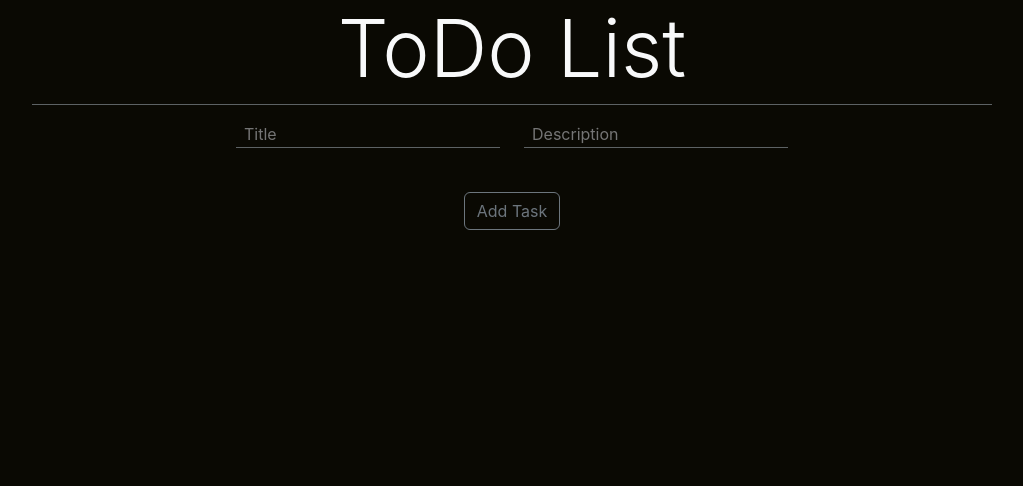
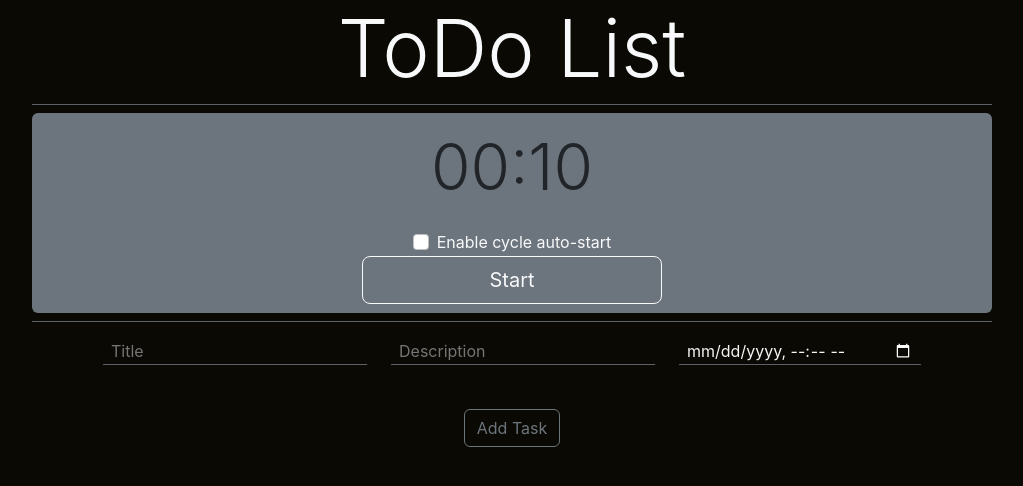
Before and after one commit to Teksiak/electron-todolist, a React (Create React App) app: page / in a window 1280 px wide. Shown: the top 486 px of the page, without its empty margins (128-1151 px from the left). Built offline with nearby package versions, Linux system fonts and the light colour scheme.

Commit message:
Add timer

```diff
--- a/src/App.css
+++ b/src/App.css
@@ -7,7 +7,7 @@
   background: transparent;
   border: none;
   border-bottom: 1px solid #5d6264;
-  color: whitesmoke;
+  color: whitesmoke !important;
 }
 
 .horizontal-line {
@@ -22,3 +22,7 @@
   width: 1px;
   background: #5d6264;
 }
+
+::-webkit-calendar-picker-indicator {
+  filter: invert(1);
+}
--- a/src/App.js
+++ b/src/App.js
@@ -1,10 +1,13 @@
 import "./App.css";
 import List from "./components/List";
+import Timer from "./components/Timer";
 
 function App() {
     return (
         <div>
             <h1 className="display-1 text-light text-center"><span className="">ToDo</span> List</h1>
+            <div className="horizontal-line"></div>
+            <Timer />
             <div className="horizontal-line"></div>
             <List />
         </div>
--- a/src/components/List.js
+++ b/src/components/List.js
@@ -5,25 +5,36 @@ export default function List() {
     const [tasks, setTasks] = useState([])
     const [title, setTitle] = useState("")
     const [description, setDescription] = useState("")
+    const [date, setDate] = useState("")
     const [message, setMessage] = useState("")
 
     const addTask = () => {
+        if(title == "" || date == "") {
+            //  ipcRenderer.send('SHOW_DIALOG', (
+            //     'error',
+            //     'Invalid data',
+            //     'Ttile and date must be filled!'
+            // ))
+            setMessage('Wrong data!')
+            return
+        }
+
         const newTask = {
             id: tasks.length != 0 ? tasks[tasks.length-1].id+1 : 1,
             title: title,
-            description: description
+            description: description,
+            date: Date.parse(date),
+            reminder: setTimeout(() => {
+                alert(title)
+            }, Date.parse(date) - Date.now())
         }
-        if(title == "") {
-            setMessage("Title cannot be empty!")
-        }
-        else {
+
         setTasks(prev => {
             return [...prev, newTask]
         })
         setTitle("")
         setDescription("")
         setMessage("")
-        }
     }
 
     const deleteTask = (taskId) => {
@@ -37,6 +48,7 @@ export default function List() {
             <div className="d-flex justify-content-center gap-4 m-3">
                 <input type="text" className="custom-input px-2" placeholder="Title" value={title} onChange={(event) => {setTitle(event.target.value)}}></input>
                 <input type="text" className="custom-input px-2" placeholder="Description" value={description} onChange={(event) => {setDescription(event.target.value)}}></input>
+                <input type="datetime-local" className="custom-input px-2" value={date} onChange={(event) => {setDate(event.target.value)}}></input>
             </div>
             <small className="text-muted">{message}</small> <br/>
             <button className="btn btn-outline-secondary mt-1" onClick={addTask}>Add Task</button>
--- a/src/components/Task.js
+++ b/src/components/Task.js
@@ -40,7 +40,7 @@ export default function Task({ number, title, description, deleteTask }) {
                         width="16"
                         height="16"
                         fill="currentColor"
-                        class="bi bi-trash-fill"
+                        className="bi bi-trash-fill"
                         viewBox="0 0 16 16"
                     >
                         <path d="M2.5 1a1 1 0 0 0-1 1v1a1 1 0 0 0 1 1H3v9a2 2 0 0 0 2 2h6a2 2 0 0 0 2-2V4h.5a1 1 0 0 0 1-1V2a1 1 0 0 0-1-1H10a1 1 0 0 0-1-1H7a1 1 0 0 0-1 1H2.5zm3 4a.5.5 0 0 1 .5.5v7a.5.5 0 0 1-1 0v-7a.5.5 0 0 1 .5-.5zM8 5a.5.5 0 0 1 .5.5v7a.5.5 0 0 1-1 0v-7A.5.5 0 0 1 8 5zm3 .5v7a.5.5 0 0 1-1 0v-7a.5.5 0 0 1 1 0z" />
--- /dev/null
+++ b/src/components/Timer.js
@@ -0,0 +1,101 @@
+import React, { useEffect, useRef, useState } from "react";
+
+export default function Timer() {
+    const [running, setRunning] = useState(false);
+    const [stopped, setStopped] = useState(false);
+    const [pause, setPause] = useState(false);
+    const [workTime, setWorkTime] = useState(10 * 1000);
+    const [breakTime, setBreakTime] = useState(5 * 1000);
+    const [remainingTime, setRemainingTime] = useState(workTime);
+    const timerInterval = useRef();
+
+    function msToMS(ms) {
+        let seconds = Math.floor(ms / 1000);
+        const minutes = Math.floor(seconds / 60);
+        seconds = seconds % 60;
+        return (minutes < 10 ? "0" + minutes : minutes) + ":" + (seconds < 10 ? "0" + seconds : seconds);
+    }
+
+    useEffect(() => {
+        if (remainingTime <= 0) {
+            clearInterval(timerInterval.current);
+            setRemainingTime(pause ? workTime : breakTime)
+            startTimer()
+            setPause(prev => !prev)
+        }
+    }, [remainingTime]);
+
+    const startTimer = () => {
+        setRunning(true);
+        setStopped(false)
+        timerInterval.current = setInterval(() => {
+            setRemainingTime((prev) => (prev -= 10));
+        }, 10);
+    };
+
+    const stopTimer = () => {
+        setStopped(true);
+        clearInterval(timerInterval.current);
+    };
+
+    const resetTimer = () => {};
+
+    return (
+        <div className="d-flex justify-content-center">
+            <div
+                className={`d-flex flex-column align-items-center ${pause ? 'bg-danger' : 'bg-secondary'} rounded m-2`}
+                style={{ height: 200, width: "75%" }}
+            >
+                <h2 className="display-3 mt-3">{msToMS(remainingTime)}</h2>
+                <div className="form-check mt-3">
+                    <input
+                        class="form-check-input"
+                        type="checkbox"
+                        id="auto-start"
+                    />
+                    <label className="form-check-label text-light">
+                        Enable cycle auto-start
+                    </label>
+                </div>
+                <div>
+                    {running ? (
+                        <div className="d-flex flex-row gap-3">
+                            {stopped ? (
+                                <button
+                                    onClick={startTimer}
+                                    className="btn btn-outline-light btn-lg"
+                                    style={{ width: 150 }}
+                                >
+                                    Resume
+                                </button>
+                            ) : (
+                                <button
+                                    onClick={stopTimer}
+                                    className="btn btn-outline-light btn-lg"
+                                    style={{ width: 150 }}
+                                >
+                                    Stop
+                                </button>
+                            )}
+                            <button
+                                onClick={resetTimer}
+                                className="btn btn-outline-light btn-lg"
+                                style={{ width: 150 }}
+                            >
+                                Reset
+                            </button>
+                        </div>
+                    ) : (
+                        <button
+                            onClick={startTimer}
+                            className="btn btn-outline-light btn-lg"
+                            style={{ width: 300 }}
+                        >
+                            Start
+                        </button>
+                    )}
+                </div>
+            </div>
+        </div>
+    );
+}
```
Also changed, not shown: public/electron.js (+6 -1 lines), public/preload.js (added, +11 -0 lines). Lines whose indentation alone changed are shown as unchanged.
